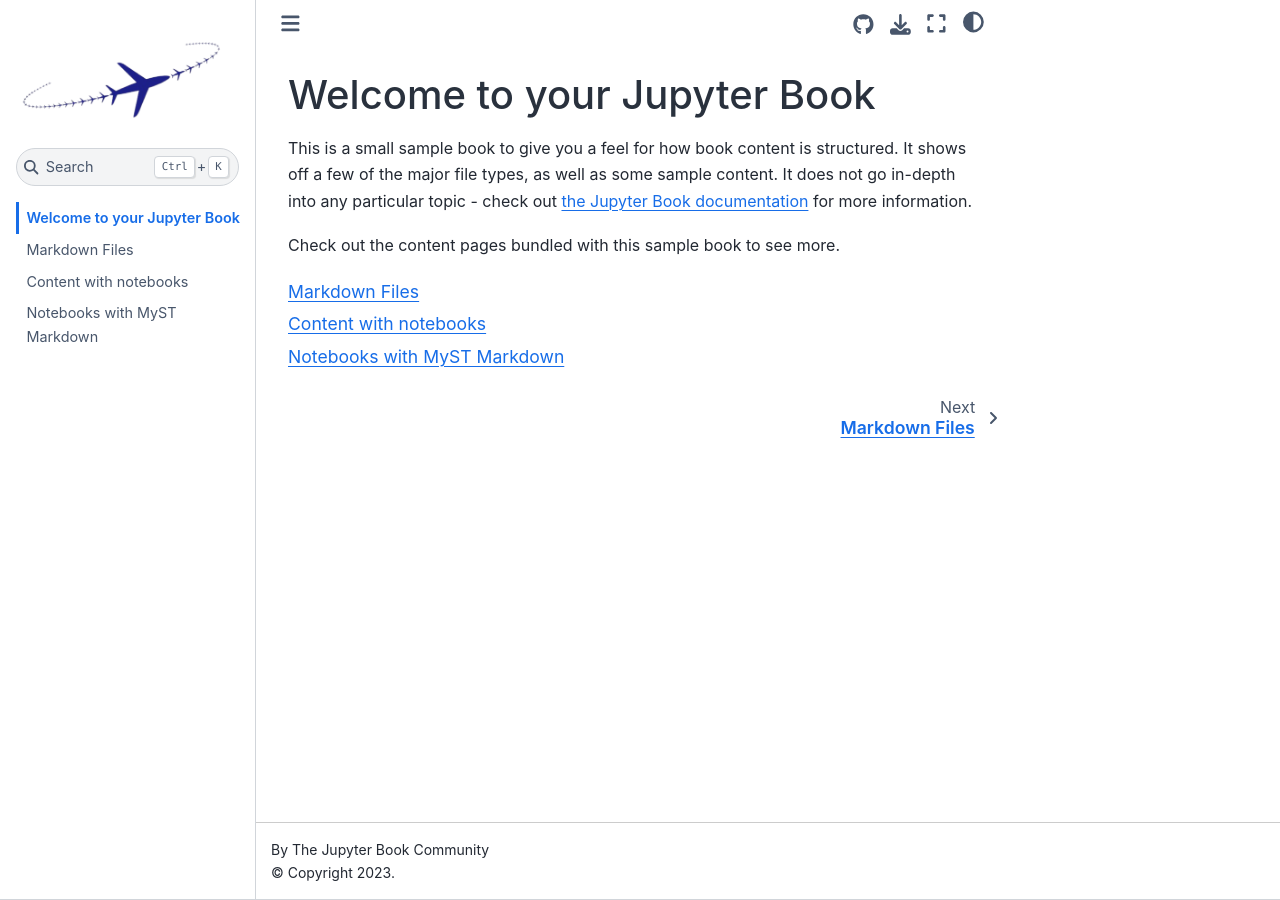
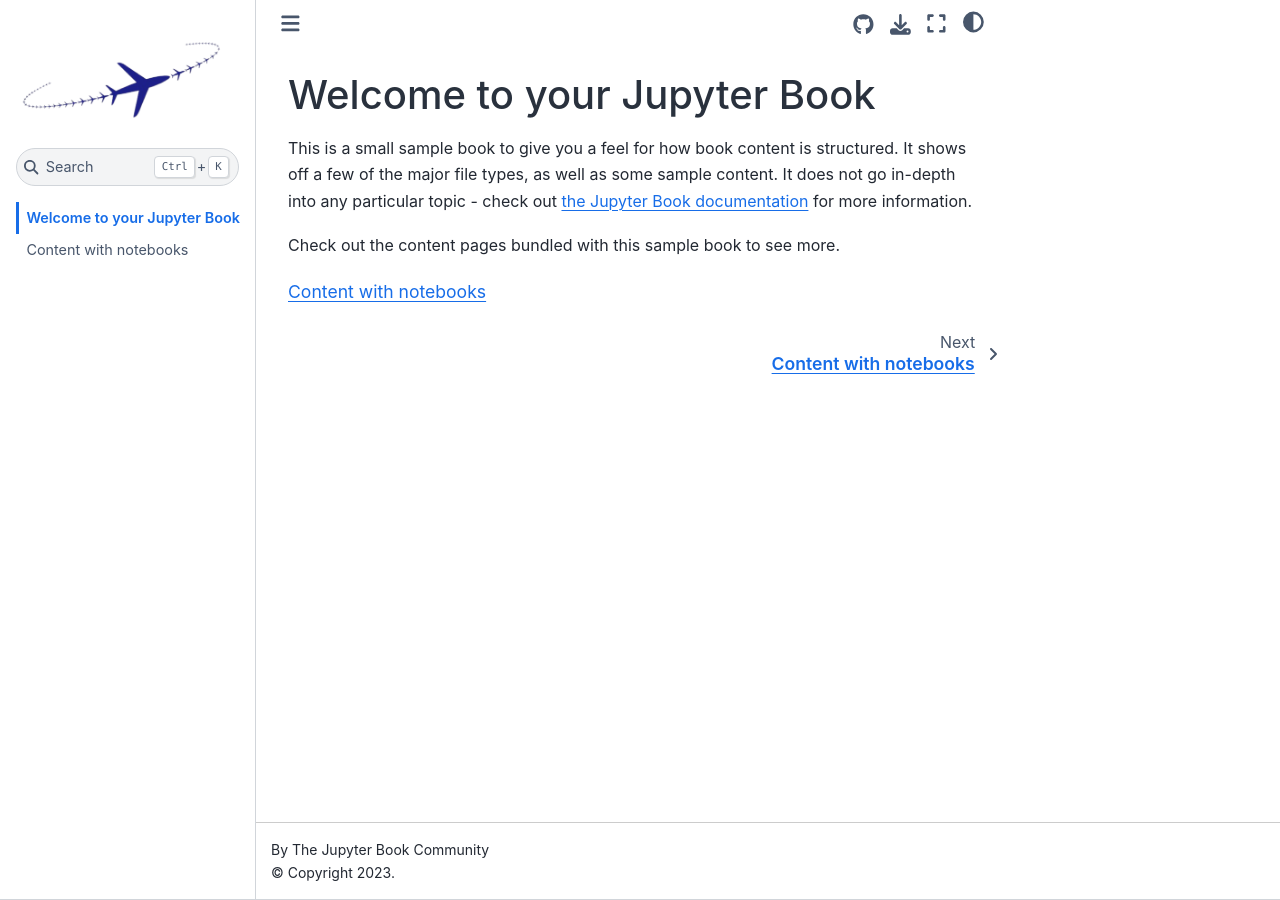
Before and after one commit to 2YYs/info, a Jupyter Book: the page built from intro.md, in a window 1280 px wide. Built offline with Jupyter Book 1.0.4 settings and Sphinx 7.4.7 and the Sphinx Book theme 1.1.4, drawn with Linux system fonts in a browser that asks for light colours.

Commit message:
Update _toc.yml

```diff
--- a/_toc.yml
+++ b/_toc.yml
@@ -4,6 +4,4 @@
 format: jb-book
 root: intro
 chapters:
-- file: markdown
 - file: notebooks
-- file: markdown-notebooks
```
